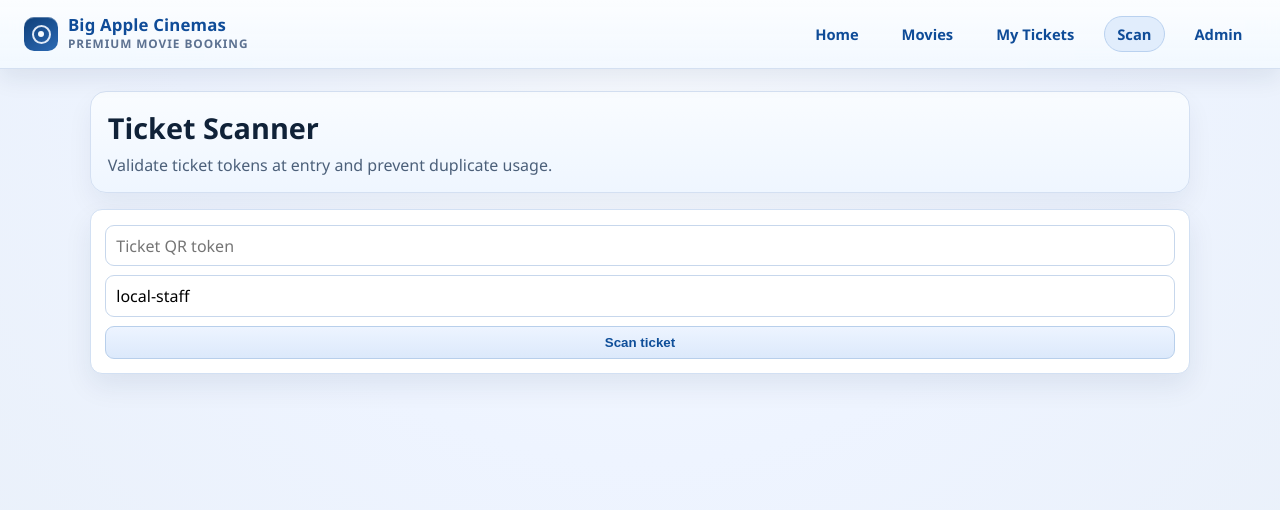
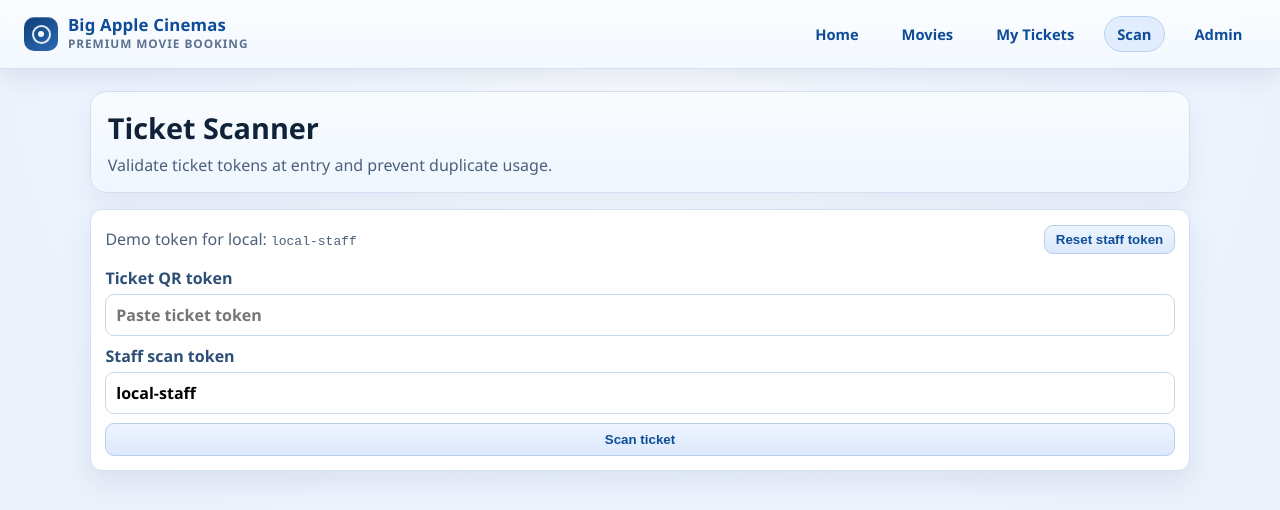
Before and after one commit to vid19/BigAppleCinemas, a React (Vite) app in the folder apps/frontend/: page /scan in a window 1280 px wide. Shown: the top 510 px of the page. Built offline with nearby package versions, Linux system fonts and the light colour scheme; no server answers.

Commit message:
feat(frontend): modernize tickets admin and scanner experiences

```diff
--- a/apps/frontend/src/pages/MyTicketsPage.jsx
+++ b/apps/frontend/src/pages/MyTicketsPage.jsx
@@ -1,4 +1,4 @@
-import { useMemo } from "react";
+import { useMemo, useState } from "react";
 import { useQuery } from "@tanstack/react-query";
 
 import { fetchMyOrders, fetchMyTickets } from "../api/catalog";
@@ -13,6 +13,7 @@ function formatDateTime(dateValue) {
 }
 
 export function MyTicketsPage() {
+  const [copiedTicketId, setCopiedTicketId] = useState(null);
   const ticketsQuery = useQuery({
     queryKey: ["me-tickets"],
     queryFn: fetchMyTickets
@@ -32,6 +33,17 @@ export function MyTicketsPage() {
     [tickets]
   );
   const orders = ordersQuery.data?.items ?? [];
+  const usedTicketsCount = tickets.filter((ticket) => ticket.ticket_status === "USED").length;
+
+  async function copyToken(ticketId, token) {
+    try {
+      await globalThis.navigator?.clipboard?.writeText(token);
+      setCopiedTicketId(ticketId);
+      window.setTimeout(() => setCopiedTicketId(null), 1800);
+    } catch {
+      setCopiedTicketId(null);
+    }
+  }
 
   return (
     <section className="page page-shell">
@@ -47,24 +59,56 @@ export function MyTicketsPage() {
         <p className="status error">Could not load your ticket data.</p>
       )}
 
+      {!ticketsQuery.isLoading && !ticketsQuery.isError && !ordersQuery.isLoading && (
+        <div className="ticket-summary-grid">
+          <article className="ticket-summary-stat">
+            <p>Active tickets</p>
+            <strong>{activeTickets.length}</strong>
+          </article>
+          <article className="ticket-summary-stat">
+            <p>Used tickets</p>
+            <strong>{usedTicketsCount}</strong>
+          </article>
+          <article className="ticket-summary-stat">
+            <p>Past/void tickets</p>
+            <strong>{pastTickets.length}</strong>
+          </article>
+          <article className="ticket-summary-stat">
+            <p>Total orders</p>
+            <strong>{orders.length}</strong>
+          </article>
+        </div>
+      )}
+
       {!ticketsQuery.isLoading && !ticketsQuery.isError && (
         <div className="ticket-grid">
           <article className="admin-card ticket-card">
             <h3>Active tickets ({activeTickets.length})</h3>
             {activeTickets.length === 0 && <p className="status">No active tickets yet.</p>}
             {activeTickets.length > 0 && (
-              <ul className="admin-list">
+              <ul className="ticket-active-grid">
                 {activeTickets.map((ticket) => (
-                  <li key={ticket.ticket_id}>
-                    <div className="admin-list-main">
-                      <span>
-                        {ticket.movie_title} • {ticket.seat_code}
-                      </span>
-                      <span>{formatDateTime(ticket.showtime_starts_at)}</span>
+                  <li className="ticket-item-card" key={ticket.ticket_id}>
+                    <div className="ticket-item-top">
+                      <strong>{ticket.movie_title}</strong>
+                      <span className="ticket-pill">VALID</span>
                     </div>
                     <p className="status">
-                      {ticket.theater_name} • Token {ticket.qr_token.slice(0, 18)}...
+                      {ticket.theater_name} • {formatDateTime(ticket.showtime_starts_at)}
                     </p>
+                    <div className="ticket-meta-row">
+                      <span>Seat {ticket.seat_code}</span>
+                      <span>{ticket.seat_type}</span>
+                    </div>
+                    <div className="ticket-token-row">
+                      <code>{ticket.qr_token}</code>
+                      <button
+                        type="button"
+                        onClick={() => copyToken(ticket.ticket_id, ticket.qr_token)}
+                      >
+                        {copiedTicketId === ticket.ticket_id ? "Copied" : "Copy token"}
+                      </button>
+                    </div>
                   </li>
                 ))}
               </ul>
@@ -82,7 +126,7 @@ export function MyTicketsPage() {
                       <span>
                         {ticket.movie_title} • {ticket.seat_code}
                       </span>
-                      <span>{ticket.ticket_status}</span>
+                      <span className="ticket-pill muted">{ticket.ticket_status}</span>
                     </div>
                     <p className="status">
                       Used {ticket.used_at ? formatDateTime(ticket.used_at) : "N/A"}
--- a/apps/frontend/src/pages/SeatSelectionPage.jsx
+++ b/apps/frontend/src/pages/SeatSelectionPage.jsx
@@ -160,7 +160,6 @@ export function SeatSelectionPage() {
         <p>
           {seatData.theater_name} • {formatDateTime(seatData.starts_at)}
         </p>
-        <p className="seat-layout-label">Screen this way</p>
         {activeHold && (
           <p className="seat-hold-pill">Hold expires in {holdTimerText}</p>
         )}
--- a/apps/frontend/src/pages/TicketScannerPage.jsx
+++ b/apps/frontend/src/pages/TicketScannerPage.jsx
@@ -19,25 +19,40 @@ export function TicketScannerPage() {
         <p>Validate ticket tokens at entry and prevent duplicate usage.</p>
       </div>
 
-      <article className="admin-card scanner-card">
+      <article className="admin-card scanner-card scanner-layout-card">
+        <div className="scanner-help-row">
+          <p className="status">
+            Demo token for local: <code>local-staff</code>
+          </p>
+          <button type="button" onClick={() => setStaffToken("local-staff")}>
+            Reset staff token
+          </button>
+        </div>
         <form
+          className="scanner-form"
           onSubmit={(event) => {
             event.preventDefault();
-            scanMutation.mutate({ token: qrToken, staff: staffToken });
+            scanMutation.mutate({ token: qrToken.trim(), staff: staffToken.trim() });
           }}
         >
+          <label>
+            Ticket QR token
             <input
               required
-            placeholder="Ticket QR token"
+              placeholder="Paste ticket token"
               value={qrToken}
               onChange={(event) => setQrToken(event.target.value)}
             />
+          </label>
+          <label>
+            Staff scan token
             <input
               required
               placeholder="Staff scan token"
               value={staffToken}
               onChange={(event) => setStaffToken(event.target.value)}
             />
+          </label>
           <button type="submit" disabled={scanMutation.isPending}>
             {scanMutation.isPending ? "Scanning..." : "Scan ticket"}
           </button>
@@ -46,14 +61,22 @@ export function TicketScannerPage() {
 
       {scanMutation.isError && <p className="status error">{scanMutation.error.message}</p>}
       {scanMutation.isSuccess && (
-        <article className="admin-card scanner-card">
-          <h3>Scan result: {scanMutation.data.result}</h3>
+        <article className="admin-card scanner-card scanner-result-card">
+          <h3>
+            Scan result:{" "}
+            <span
+              className={`scanner-result-pill ${scanMutation.data.result.toLowerCase()}`}
+            >
+              {scanMutation.data.result}
+            </span>
+          </h3>
           <p className="status">{scanMutation.data.message}</p>
           {scanMutation.data.ticket_id && (
-            <p className="status">
-              Ticket #{scanMutation.data.ticket_id} • Seat {scanMutation.data.seat_code} •
-              Showtime #{scanMutation.data.showtime_id}
-            </p>
+            <div className="scanner-result-meta">
+              <p className="status">Ticket #{scanMutation.data.ticket_id}</p>
+              <p className="status">Seat {scanMutation.data.seat_code}</p>
+              <p className="status">Showtime #{scanMutation.data.showtime_id}</p>
+            </div>
           )}
         </article>
       )}
--- a/apps/frontend/src/styles/global.css
+++ b/apps/frontend/src/styles/global.css
@@ -1333,6 +1333,235 @@ body {
   box-shadow: 0 12px 28px rgba(16, 44, 81, 0.08);
 }
 
+.ticket-summary-grid {
+  display: grid;
+  grid-template-columns: repeat(auto-fit, minmax(170px, 1fr));
+  gap: 0.75rem;
+}
+
+.ticket-summary-stat {
+  border: 1px solid #d4e2f5;
+  border-radius: 12px;
+  padding: 0.75rem;
+  background: linear-gradient(180deg, #ffffff, #f2f8ff);
+}
+
+.ticket-summary-stat p {
+  margin: 0;
+  color: #4e6382;
+}
+
+.ticket-summary-stat strong {
+  display: inline-block;
+  margin-top: 0.28rem;
+  font-size: 1.35rem;
+  color: #0f4c98;
+}
+
+.ticket-active-grid {
+  list-style: none;
+  margin: 0;
+  padding: 0;
+  display: grid;
+  gap: 0.7rem;
+}
+
+.ticket-item-card {
+  border: 1px solid #d3e0f1;
+  border-radius: 12px;
+  background: #f3f8ff;
+  padding: 0.72rem;
+}
+
+.ticket-item-top {
+  display: flex;
+  align-items: center;
+  justify-content: space-between;
+  gap: 0.75rem;
+}
+
+.ticket-meta-row {
+  margin-top: 0.2rem;
+  display: flex;
+  flex-wrap: wrap;
+  gap: 0.6rem;
+  color: #4e6382;
+  font-size: 0.9rem;
+}
+
+.ticket-token-row {
+  margin-top: 0.55rem;
+  border: 1px solid #c5d6ed;
+  border-radius: 10px;
+  background: #fff;
+  padding: 0.45rem 0.5rem;
+  display: flex;
+  align-items: center;
+  justify-content: space-between;
+  gap: 0.6rem;
+}
+
+.ticket-token-row code {
+  color: #1b487d;
+  font-size: 0.82rem;
+  max-width: 100%;
+  overflow-x: auto;
+}
+
+.ticket-token-row button {
+  border: 1px solid #bad0ed;
+  border-radius: 8px;
+  background: #e5f0ff;
+  color: #0f4c98;
+  font-weight: 700;
+  padding: 0.32rem 0.62rem;
+  cursor: pointer;
+}
+
+.ticket-pill {
+  display: inline-flex;
+  align-items: center;
+  border-radius: 999px;
+  padding: 0.2rem 0.5rem;
+  background: #dff0e8;
+  color: #1f6b4b;
+  font-weight: 700;
+  font-size: 0.76rem;
+}
+
+.ticket-pill.muted {
+  background: #e6ecf7;
+  color: #466289;
+}
+
+.admin-sales-card {
+  background: linear-gradient(180deg, #ffffff, #f5f9ff);
+}
+
+.admin-kpi-grid {
+  display: grid;
+  grid-template-columns: repeat(auto-fit, minmax(140px, 1fr));
+  gap: 0.65rem;
+  margin-bottom: 0.7rem;
+}
+
+.admin-kpi-grid article {
+  border: 1px solid #d5e2f3;
+  border-radius: 10px;
+  padding: 0.6rem;
+  background: #f8fbff;
+}
+
+.admin-kpi-grid article p {
+  margin: 0;
+  color: #4c6282;
+  font-size: 0.88rem;
+}
+
+.admin-kpi-grid article strong {
+  display: inline-block;
+  margin-top: 0.2rem;
+  color: #114d99;
+  font-size: 1.15rem;
+}
+
+.admin-pill {
+  display: inline-flex;
+  align-items: center;
+  border-radius: 999px;
+  padding: 0.2rem 0.52rem;
+  background: #e6f1ff;
+  color: #164c95;
+  font-weight: 700;
+  font-size: 0.78rem;
+}
+
+.admin-report-list li {
+  background: #f8fbff;
+}
+
+.admin-form-card,
+.admin-data-card {
+  background: linear-gradient(180deg, #ffffff, #f8fbff);
+}
+
+.scanner-layout-card {
+  display: grid;
+  gap: 0.8rem;
+}
+
+.scanner-help-row {
+  display: flex;
+  align-items: center;
+  justify-content: space-between;
+  gap: 0.75rem;
+  flex-wrap: wrap;
+}
+
+.scanner-help-row .status {
+  margin: 0;
+}
+
+.scanner-help-row button {
+  padding: 0.4rem 0.65rem;
+}
+
+.scanner-form {
+  display: grid;
+  gap: 0.6rem;
+}
+
+.scanner-form label {
+  display: grid;
+  gap: 0.32rem;
+  font-weight: 600;
+  color: #2d4f77;
+}
+
+.scanner-result-card h3 {
+  display: flex;
+  align-items: center;
+  gap: 0.52rem;
+}
+
+.scanner-result-pill {
+  display: inline-flex;
+  align-items: center;
+  border-radius: 999px;
+  padding: 0.2rem 0.52rem;
+  font-size: 0.78rem;
+  font-weight: 700;
+}
+
+.scanner-result-pill.valid {
+  background: #dff0e8;
+  color: #1f6b4b;
+}
+
+.scanner-result-pill.already_used {
+  background: #ffe8c6;
+  color: #835615;
+}
+
+.scanner-result-pill.invalid {
+  background: #fde3e3;
+  color: #8d1f1f;
+}
+
+.scanner-result-meta {
+  display: grid;
+  grid-template-columns: repeat(auto-fit, minmax(150px, 1fr));
+  gap: 0.45rem;
+}
+
+.scanner-result-meta .status {
+  margin: 0;
+  border: 1px solid #d4e0f2;
+  border-radius: 8px;
+  padding: 0.36rem 0.45rem;
+  background: #f8fbff;
+}
+
 .checkout-page-modern .checkout-payment-card {
   background: linear-gradient(180deg, #ffffff, #f7fbff);
 }
```
Also changed, not shown: apps/frontend/src/pages/AdminDashboardPage.jsx (+37 -25 lines). Lines whose indentation alone changed are shown as unchanged.
